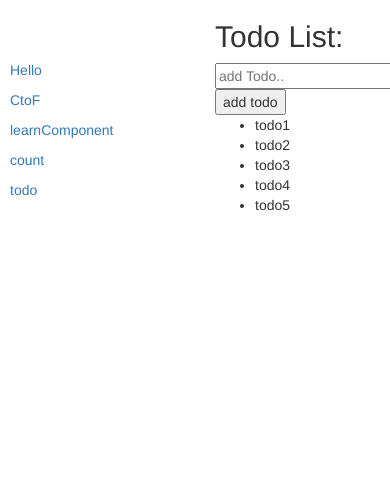
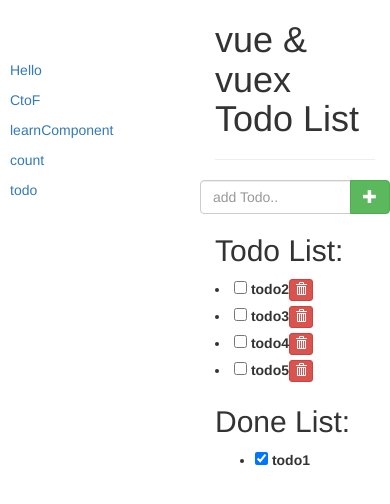
Before and after one commit to StanGC/vue-exercise, a Vue app: page /todo in a window 390 px wide. Shown: the top 504 px of the page. Built offline with nearby package versions, Linux system fonts and the light colour scheme; a web font is replaced by a local one.

Commit message:
Implement state toggle and delete todo

```diff
--- a/src/pages/todo.vue
+++ b/src/pages/todo.vue
@@ -1,34 +1,77 @@
 <template>
   <div class="container">
-    <h2>Todo List:</h2>
-    <div>
+    <h1>vue & vuex Todo List</h1>
+    <hr>
+    <div class="row">
+      <div class="input-group col-md-4">
         <input
           type="text"
+          class="form-control"
           placeholder="add Todo.."
           v-model="newTodo"
           @keyup.enter="actionAddTodo" />
-      <button @click="actionAddTodo">add todo</button>
+        <span class="input-group-btn">
+          <button class="btn btn-success" type="button" @click="actionAddTodo">
+            <span class="glyphicon glyphicon-plus" aria-hidden="true"></span>
+          </button>
+        </span>
       </div>
-    <ul>
-      <li v-for="(todo, index) in todos">
-        {{ todo.content }}
+    </div>
+
+    <div class="row">
+      <div class="col-md-6">
+        <h2>Todo List:</h2>
+        <li v-for="(item, index) in todoList">
+          <label>
+            <input
+              type="checkbox"
+              :checked="item.done"
+              @change="toggleTodo( item.key )">
+              {{ item.content }}
+          </label>
+
+          <button class="btn btn-xs btn-danger" @click="deleteTodo( item.key )">
+            <span class="glyphicon glyphicon-trash" aria-hidden="true"></span>
+          </button>
+        </li>
+      </div>
+
+      <div class="col-md-6">
+        <h2>Done List:</h2>
+        <ul >
+          <li v-for="(item, index) in doneList">
+            <label>
+              <input
+                type="checkbox"
+                :checked="item.done"
+                @change="toggleTodo( item.key )">
+                {{ item.content }}
+            </label>
           </li>
         </ul>
+      </div>
+    </div>
   </div>
 </template>
 
 <script>
 import { mapGetters, mapActions } from 'vuex'
 export default {
-  data() {
+  data () {
     return {
       newTodo: ''
     }
   },
   computed: mapGetters({
-    todos: 'getTodos',
+    todoList: 'getTodo',
+    doneList: 'getDone',
   }),
   methods: {
+    ...mapActions([
+        'addTodo',
+        'toggleTodo',
+        'deleteTodo',
+    ]),
     actionAddTodo () {
       this.$store.dispatch('addTodo', this.newTodo);
 
@@ -43,3 +86,5 @@
     margin-left: 200px;
   }
 </style>
+
+<style></style>
--- a/src/store/actions.js
+++ b/src/store/actions.js
@@ -21,3 +21,11 @@
 export const addTodo = ({ commit }, newTodo) => {
   commit(types.ADD_TODO, newTodo);
 }
+
+export const toggleTodo = ({ commit }, key) => {
+  commit(types.TOGGLE_TODO, key);
+}
+
+export const deleteTodo = ({ commit }, key) => {
+  commit(types.DELETE_TODO, key);
+}
--- a/src/store/getters.js
+++ b/src/store/getters.js
@@ -2,4 +2,14 @@
 export const getCount = state => state.count;
 
 // todo
-export const getTodos = state => state.todos;
+export const getDone = state => {
+  return state.todos.filter((item) => {
+    return item.done;
+  });
+}
+
+export const getTodo = state => {
+  return state.todos.filter((item)=>{
+    return !item.done;
+  });
+}
--- a/src/store/mutations.js
+++ b/src/store/mutations.js
@@ -38,4 +38,26 @@
 
     todoKey++;
   },
+
+  [types.TOGGLE_TODO] (state, key) {
+    for(var i in state.todos){
+      var item = state.todos[i];
+      if ( item.key === key){
+        item.done = !item.done;
+        console.log('TOGGLE_TODO:', item.content, 'done?', item.done);
+        break;
+      }
+    }
+  },
+
+  [types.DELETE_TODO] (state, key) {
+    for(var i in state.todos){
+      var item = state.todos[i];
+      if ( item.key === key){
+        console.log('DELETE_TODO:', item.content, ', index?', i);
+        state.todos.splice(i, 1);
+        break
+      }
+    }
+  },
 }
--- a/src/store/mutations_type.js
+++ b/src/store/mutations_type.js
@@ -2,3 +2,5 @@
 export const DECREASE = 'DECREASE';
 export const COUNT_RESET = 'COUNT_RESET';
 export const ADD_TODO = 'ADD_TODO';
+export const TOGGLE_TODO = 'TOGGLE_TODO';
+export const DELETE_TODO = 'DELETE_TODO';
```
Lines whose indentation alone changed are shown as unchanged.
